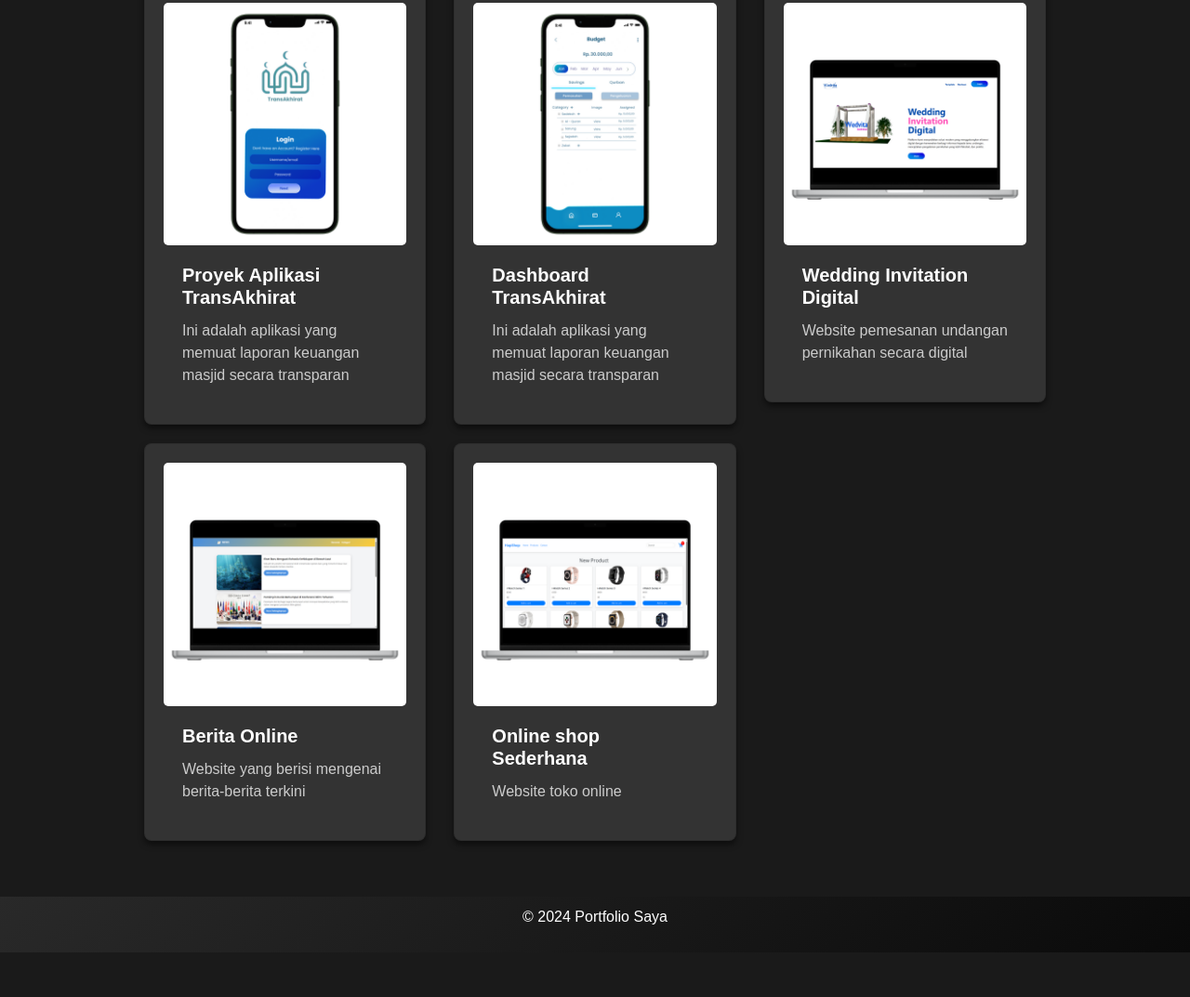
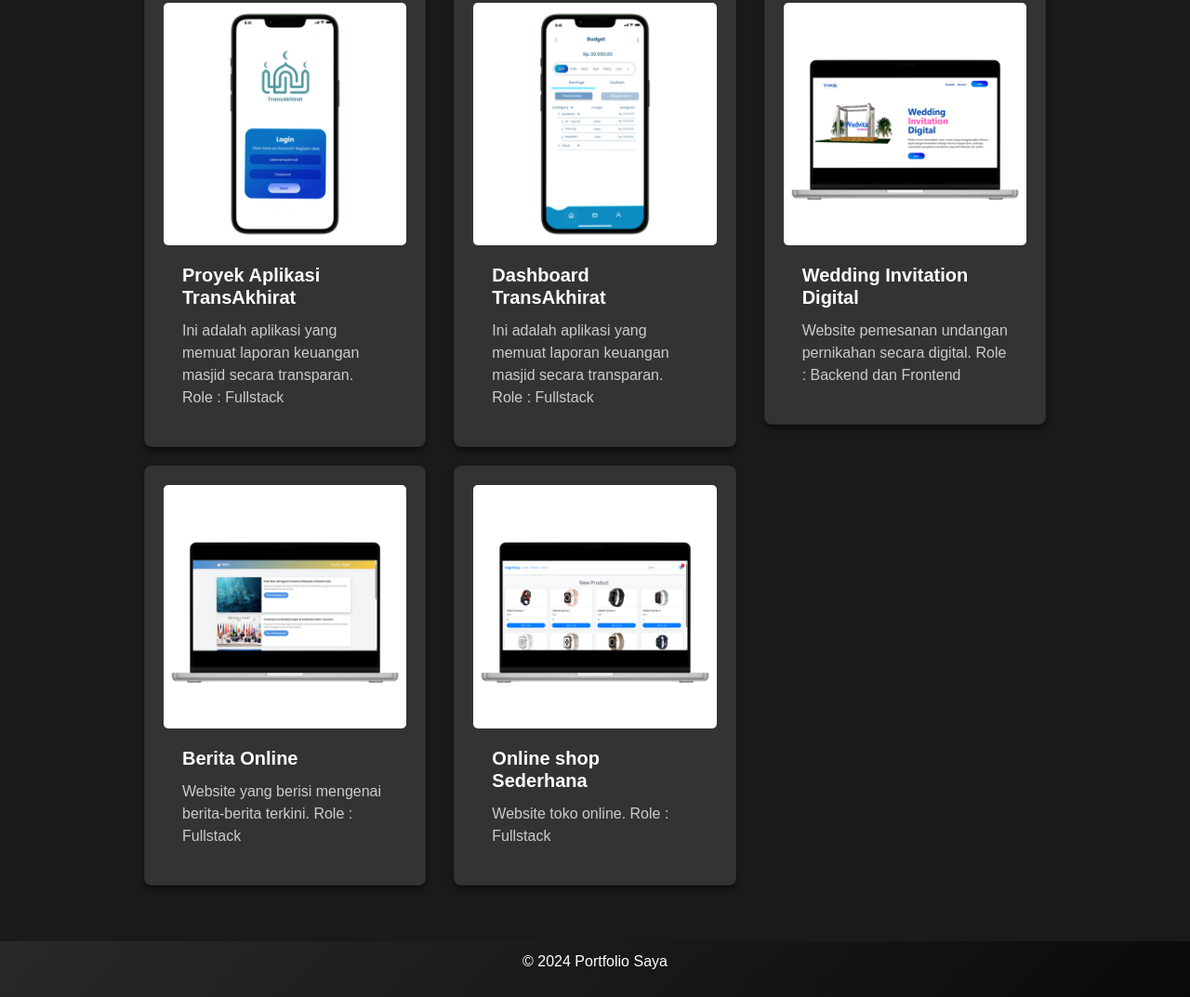
Before and after one commit to syrrkhrnsaa/WebPortofolio, a plain HTML site: page project.html in a window 1280 px wide. Shown: the part 234-1307 px from the top of the page at 93% size. Before the commit the page ends 1259 px from the top, so only its background shows below. Drawn offline with nearby package versions, Linux system fonts and the light colour scheme.

Commit message:
Update project.html

```diff
--- a/project.html
+++ b/project.html
@@ -116,7 +116,7 @@
                 <h5 class="card-title">Proyek Aplikasi TransAkhirat</h5>
                 <p class="card-text">
                   Ini adalah aplikasi yang memuat laporan keuangan masjid secara
-                  transparan
+                  transparan. Role : Fullstack
                 </p>
               </div>
             </div>
@@ -132,7 +132,8 @@
                 <h5 class="card-title">Dashboard TransAkhirat</h5>
                 <p class="card-text">
                   Ini adalah aplikasi yang memuat laporan keuangan masjid secara
-                  transparan
+                  transparan.
+                  Role : Fullstack
                 </p>
               </div>
             </div>
@@ -147,7 +148,7 @@
               <div class="card-body">
                 <h5 class="card-title">Wedding Invitation Digital</h5>
                 <p class="card-text">
-                  Website pemesanan undangan pernikahan secara digital
+                  Website pemesanan undangan pernikahan secara digital. Role : Backend dan Frontend
                 </p>
               </div>
             </div>
@@ -162,7 +163,7 @@
               <div class="card-body">
                 <h5 class="card-title">Berita Online</h5>
                 <p class="card-text">
-                  Website yang berisi mengenai berita-berita terkini
+                  Website yang berisi mengenai berita-berita terkini. Role : Fullstack
                 </p>
               </div>
             </div>
@@ -176,7 +177,7 @@
               />
               <div class="card-body">
                 <h5 class="card-title">Online shop Sederhana</h5>
-                <p class="card-text">Website toko online</p>
+                <p class="card-text">Website toko online. Role : Fullstack</p>
               </div>
             </div>
           </div>
```
